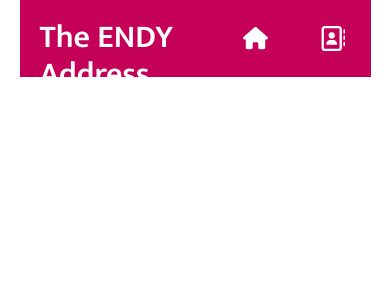
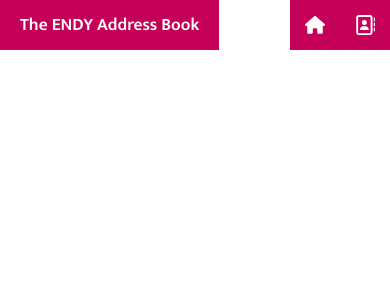
Before and after one commit to shaun-seeram/Endy, a React (Create React App) app: page /address-book in a window 390 px wide. Shown: the top 300 px of the page. Built offline with nearby package versions, Linux system fonts and the light colour scheme; the HTML template or start-up script is replaced by a standard one.

Commit message:
Initial media queries

```diff
--- a/src/index.css
+++ b/src/index.css
@@ -13,7 +13,7 @@ html {
 }
 
 body {
-  font-size: 1.6rem;
+  font-size: 1.4rem;
 }
 
 .button {
@@ -32,7 +32,7 @@ body {
 }
 
 .App {
-  width: 90%;
+  width: 100%;
   max-width: 1000px;
   margin: 0 auto;
   height: 100vh;
@@ -40,13 +40,14 @@ body {
 }
 
 header {
-  display: flex;
-  justify-content: space-between;
-  align-items: center;
   margin-bottom: 20px;
+
+  position: relative;
 }
 
 header h1 {
+  display: flex;
+  align-items: center;
   font-family: "Mukta", sans-serif;
   font-weight: 600;
   font-style: normal;
@@ -55,24 +56,62 @@ header h1 {
   padding: 20px;
   margin: 0;
   height: 77px;
+  width: max-content;
 }
 
 header .headerRight {
   display: flex;
+  position: absolute;
+  top: -10px;
+  right: 0;
 }
 
 header .button {
-  height: 77px;
+  height: 87px;
   width: 77px;
 }
 
+header .button:hover {
+  margin-top: 10px;
+}
+
 header svg {
+  padding-top: 10px;
   width: 25px;
+}
+
+@media(max-width: 522px) {
+  header h1 {
+    padding: 10px 20px;
+    font-size: 2.5rem;
+    height: 50px;
+  }
+
+  header .button {
+    height: 60px;
+    width: 50px;
+  }
+
+  header svg {
+    width: 20px;
+  }
+}
+
+@media(max-width: 396px) {
+  header h1 {
+    font-size: 1.75rem;
+  }
 }
 
 .content {
   height: calc(100vh - 97px);
   overflow-y: scroll;
+}
+
+@media(max-width: 522px) {
+  .content {
+    height: calc(100vh - 50px);
+  }
 }
 
 form {
@@ -137,7 +176,7 @@ form .formOptions .button {
   justify-content: center;
   align-items: center;
   margin: 0 20px 0 0;
-  width: 65px;
+  min-width: 65px;
   border-radius: 100%;
   aspect-ratio: 1/1;
 }
--- a/src/ui/Contact.jsx
+++ b/src/ui/Contact.jsx
@@ -9,7 +9,7 @@ function Contact({address}) {
     initialsArr.splice(1, address.name.split(" ").length - 2)
 
     initialsArr.forEach((letter) => {
-        initials += letter
+        initials += letter.toUpperCase()
     })
 
     return (
```
